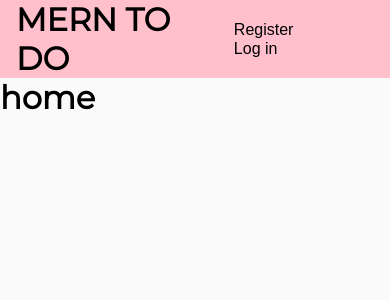
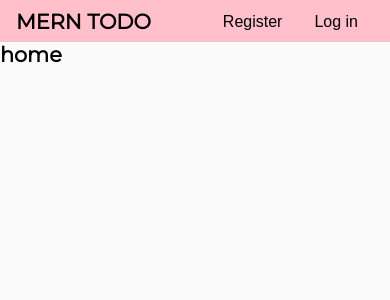
Before and after one commit to julianoperin/MERN-AUTH, a React (Create React App) app in the folder client/: page / in a window 390 px wide. Shown: the top 300 px of the page. Built offline with nearby package versions, Linux system fonts and the light colour scheme.

Commit message:
media queries for the header

```diff
--- a/client/src/App.scss
+++ b/client/src/App.scss
@@ -11,7 +11,7 @@ body {
   background: #fafafa;
 }
 
-a {
+.logo {
   color: #000;
   text-decoration: none;
   &:hover {
@@ -30,7 +30,6 @@ button,
 input[type="submit"] {
   border: none;
   background: none;
-  color: unset;
   cursor: pointer;
 }
 
@@ -60,3 +59,12 @@ header {
     outline: none;
   }
 }
+
+@media screen and (max-width: 500px) {
+  h1 {
+    font-size: 1.3rem;
+  }
+  button {
+    font-size: 0.8rem;
+  }
+}
--- a/client/src/components/layout/Header.js
+++ b/client/src/components/layout/Header.js
@@ -5,8 +5,8 @@ import AuthOptions from "../auth/AuthOptions";
 const Header = () => {
   return (
     <header>
-      <Link to="/">
-        <h1>MERN TO DO</h1>
+      <Link to="/" className="logo">
+        <h1>MERN TODO</h1>
       </Link>
       <AuthOptions />
     </header>
```
Also changed, not shown: 1 other file (tests, documents, lock files or other folders).
